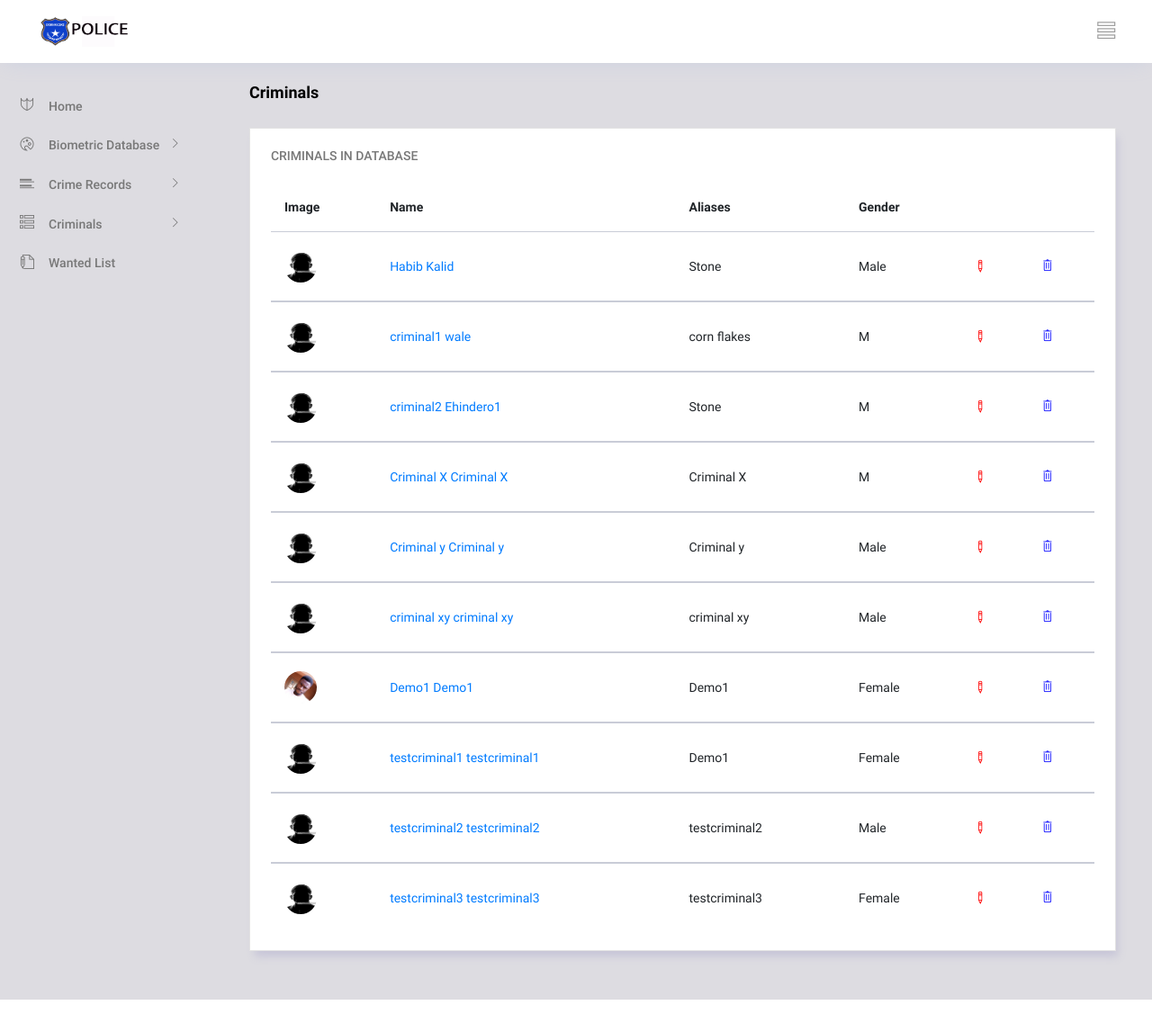
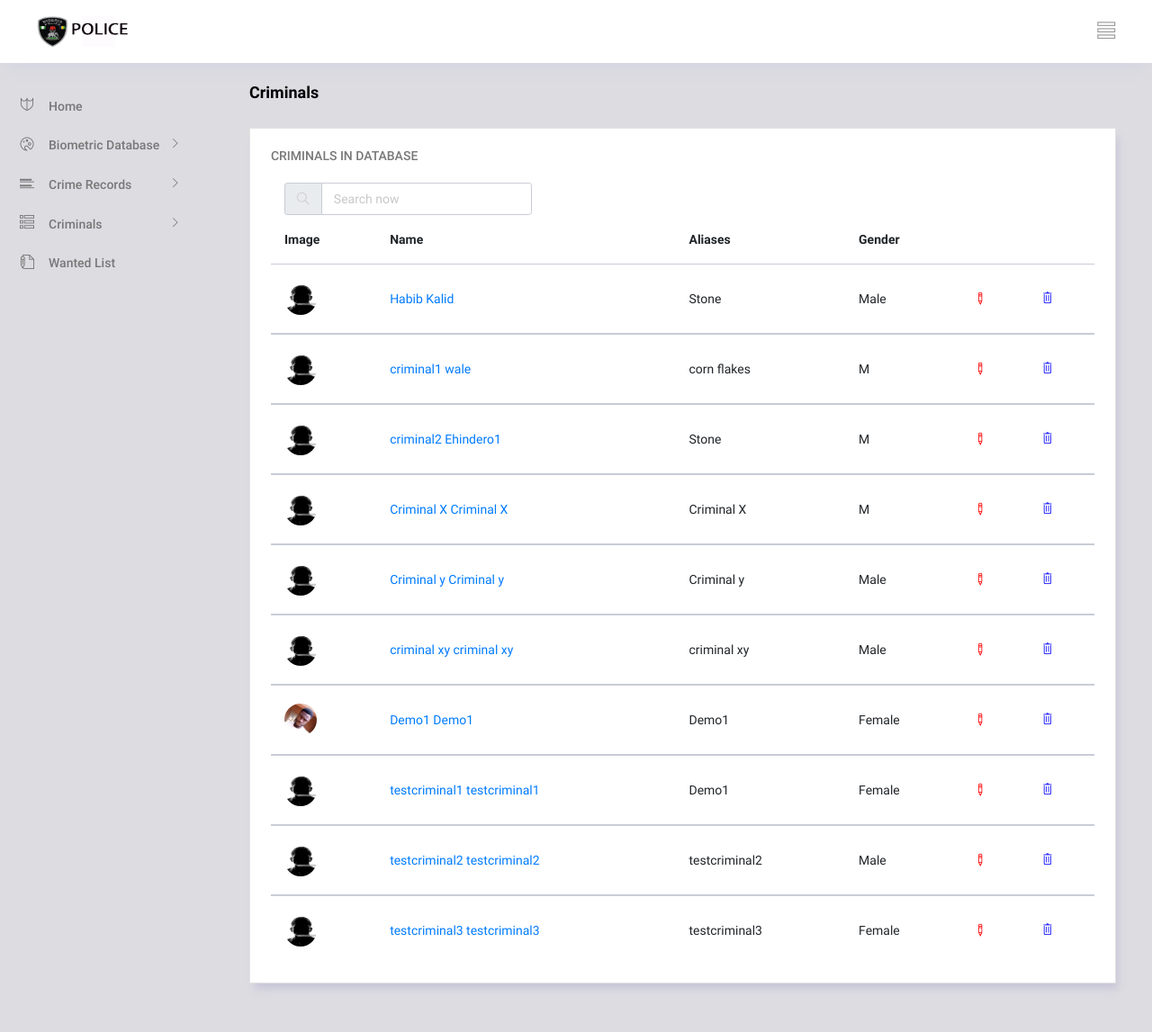
Before and after one commit to raph941/CRM, a Django app: a page that uses templates/base.html in a window 1280 px wide. Shown: the whole page at 90% size. Before the commit the page ends 1111 px from the top, so only its background shows below. Run offline with Django 3.2, Linux system fonts and the light colour scheme; data comes from the database, SQL or seed files in the repository; both versions use the stored data as it was after the commit; parts of the project's set-up code (start-up, migrations or seed data) failed here and were passed over; some libraries are stand-ins or nearby versions.

Commit message:
app modifications

```diff
--- a/Criminal/templates/criminal_list.html
+++ b/Criminal/templates/criminal_list.html
@@ -22,7 +22,19 @@
                 <div class="card-body">
                   <p class="card-title">Criminals in Database</p>
                   <div class="row">
-                    <div class="col-12 d-flex flex-column justify-content-center">
+
+                  <div class="col-12 d-flex flex-column justify-content-center">
+                    <form method = "get" action="">
+                      <div class="input-group input-group-sm col-sm-4 col-md-4 col-lg-4">
+                        <div class="input-group-prepend hover-cursor" id="navbar-search-icon">
+                          <span class="input-group-text" id="search">
+                            <i class="ti-search"></i>
+                          </span>
+                        </div>
+                          <input type="text" class="form-control" id="navbar-search-input" placeholder="Search now" aria-label="search" aria-describedby="search" name='q'>
+                      </div>
+                    </form>
+
                       <table class="table table-hover">
                         <thead class="thead-inverse">
                           <tr>
--- a/Criminal/templates/new_biometrics.html
+++ b/Criminal/templates/new_biometrics.html
@@ -22,7 +22,7 @@
               <div class="card position-relative">
                 <div class="card-body">
                   <p class="card-title">Crime Record Management</p>
-                  <div class="row">
+                  <div class="row bio-bg">
                     <div class="col-md-12 col-xl-3 d-flex flex-column justify-content-center">
 
                     </div>
--- a/police/forms.py
+++ b/police/forms.py
@@ -28,6 +28,7 @@ class PoliceCreationForm(UserCreationForm):
         User.is_police = True
         fields = ('username', 'first_name', 'last_name', 'email', 'police_id', 'phone_number',
                   'nationality', 'state', 'city', 'profile_pic', 'password1', 'password2')
+
 
 
 class UserUpdateForm(forms.ModelForm):
--- a/police/templates/my_profile.html
+++ b/police/templates/my_profile.html
@@ -23,7 +23,7 @@
                   <div class="row">
                     <div class="col-12">
                       <div>
-                        <form method="post" enctype="multipart/form-data">
+                        <form method="post" enctype="multipart/form-data" class='col-6'>
                             {% csrf_token %}
                             {{ uu_form|crispy }}
                             {{ upu_form|crispy }}
--- a/police/templates/new_admin_police.html
+++ b/police/templates/new_admin_police.html
@@ -24,7 +24,7 @@
                 <p class="card-title">Creat New  Admin Police</p>
 
 
-                    <form method='POST' enctype="multipart/form-data">
+                    <form method='POST' enctype="multipart/form-data" class="col-6">
                         {% csrf_token %}
                         {{ form|crispy }}
                         <button type="submit" class="btn btn-primary">Submit</button>
--- a/static/css/main.css
+++ b/static/css/main.css
@@ -2,7 +2,6 @@
   font-weight:bold;
   }
 .text_box{
-
   overflow:auto;
   background-color:#dddce1;
   color:#212529;
--- a/templates/base.html
+++ b/templates/base.html
@@ -15,14 +15,12 @@
 </head>
 <body>
   {% block body %}
-
-
   <div class="container-scroller">
     <!-- navbar -->
     <nav class="navbar col-lg-12 col-12 p-0 fixed-top d-flex flex-row">
       <div class="text-center navbar-brand-wrapper d-flex align-items-center justify-content-center">
-        <a class="navbar-brand brand-logo mr-5" href="{% url 'home' %}"><img src="{% static 'images/logo1.png' %}" class="mr-2" alt="logo"/></a>
-        <a class="navbar-brand brand-logo-mini" href="{% url 'home' %}"><img src="{% static 'images/logo1.png' %}" alt="logo"/></a>
+        <a class="navbar-brand brand-logo mr-5" href="{% url 'home' %}"><img src="{% static 'images/logo2.png' %}" class="mr-2" alt="logo"/></a>
+        <a class="navbar-brand brand-logo-mini" href="{% url 'home' %}"><img src="{% static 'images/logo2.png' %}" alt="logo"/></a>
       </div>
       <div class="navbar-menu-wrapper d-flex align-items-center justify-content-end">
         <button class="navbar-toggler navbar-toggler align-self-center" type="button" data-toggle="minimize">
@@ -57,7 +55,6 @@
 
         <button class="navbar-toggler navbar-toggler-right d-lg-none align-self-center" type="button" data-toggle="offcanvas">
           <span class="ti-view-list"></span>
-
         </button>
       </div>
     </nav>
```
Also changed, not shown: police/templates/new_police.html (+40 -5 lines), templates/registration/login.html (+3 -8 lines), db.sqlite3, static/css/style.css, static/images/bg.jpg (added), static/images/bg1.jpg (added), static/images/download.jpg (added), static/images/finger-bg.png (added), static/images/hand-print-1751319.png (added), static/images/logo1.png (deleted), static/images/logo2.png (added), static/logo1.png (deleted), 1 other file.
